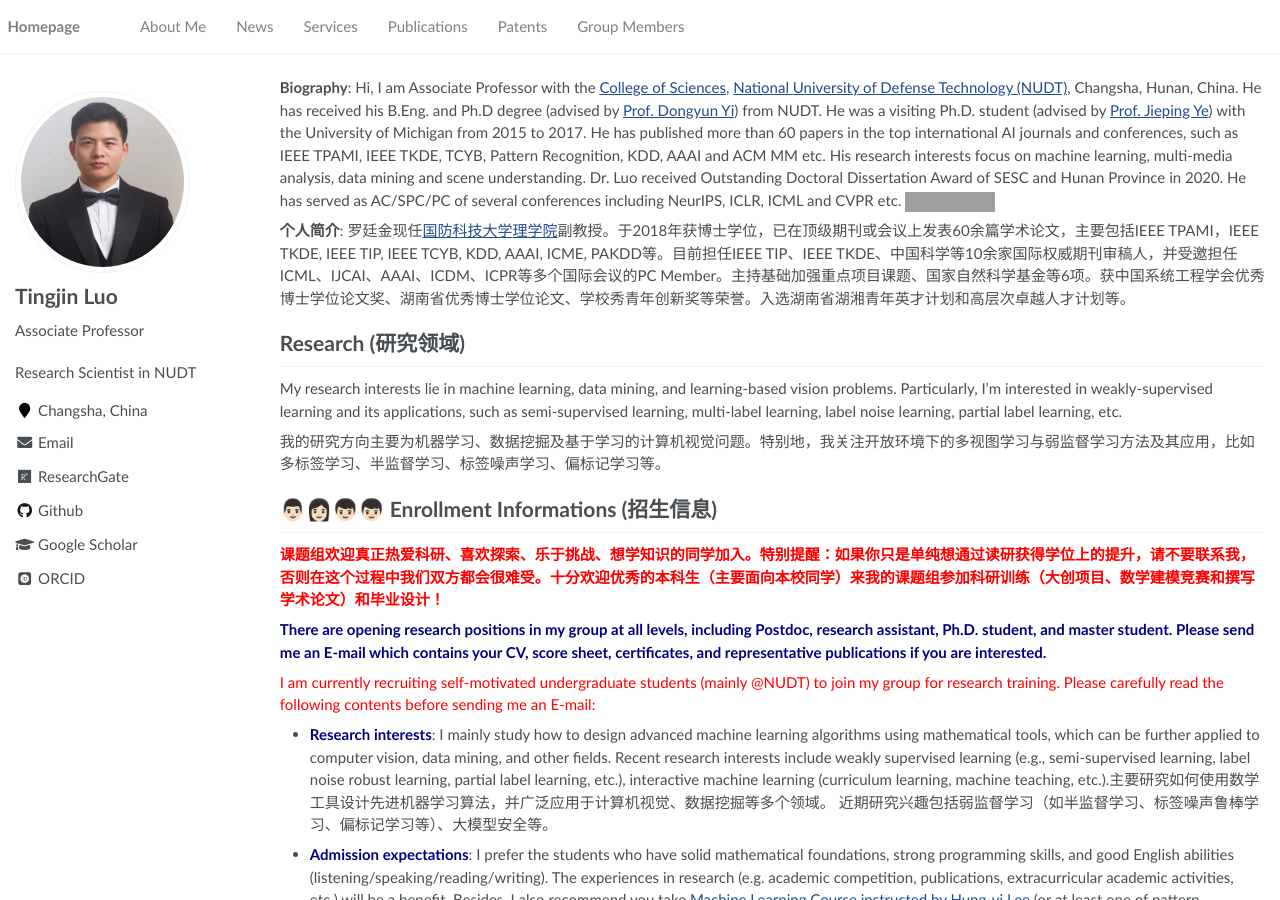
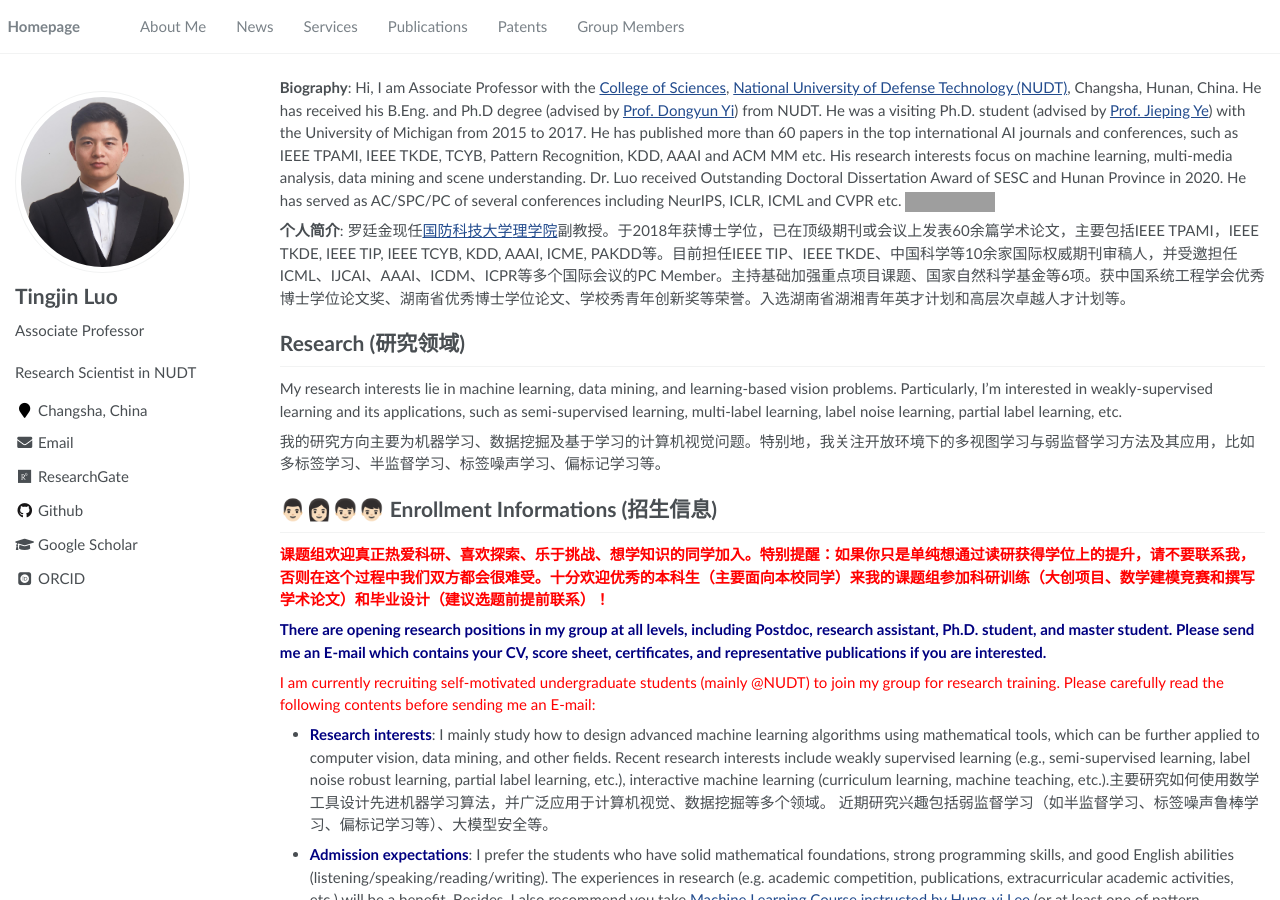
Before and after one commit to HorizonAILab/HorizonAILab.github.io, a Jekyll site: the page built from _pages/about.md, in a window 1280 px wide and 900 px high. Built offline with Jekyll 4.4.1, drawn with Linux system fonts in a browser that asks for light colours; some web fonts are replaced; grey boxes are pictures that could not be loaded.

Commit message:
Update about.md

```diff
--- a/_pages/about.md
+++ b/_pages/about.md
@@ -31,7 +31,7 @@
 
 # 👨🏻‍👩🏻‍👦🏻‍👦🏻 Enrollment Informations (招生信息)
 
-**<font color=red>课题组欢迎真正热爱科研、喜欢探索、乐于挑战、想学知识的同学加入。特别提醒：如果你只是单纯想通过读研获得学位上的提升，请不要联系我，否则在这个过程中我们双方都会很难受。十分欢迎优秀的本科生（主要面向本校同学）来我的课题组参加科研训练（大创项目、数学建模竞赛和撰写学术论文）和毕业设计！</font>**
+**<font color=red>课题组欢迎真正热爱科研、喜欢探索、乐于挑战、想学知识的同学加入。特别提醒：如果你只是单纯想通过读研获得学位上的提升，请不要联系我，否则在这个过程中我们双方都会很难受。十分欢迎优秀的本科生（主要面向本校同学）来我的课题组参加科研训练（大创项目、数学建模竞赛和撰写学术论文）和毕业设计（建议选题前提前联系）！</font>**
 
 **<font color=navy>There are opening research positions in my group at all levels, including Postdoc, research assistant, Ph.D. student, and master student. Please send me an E-mail which contains your CV, score sheet, certificates, and representative publications if you are interested.</font>**
 
```
